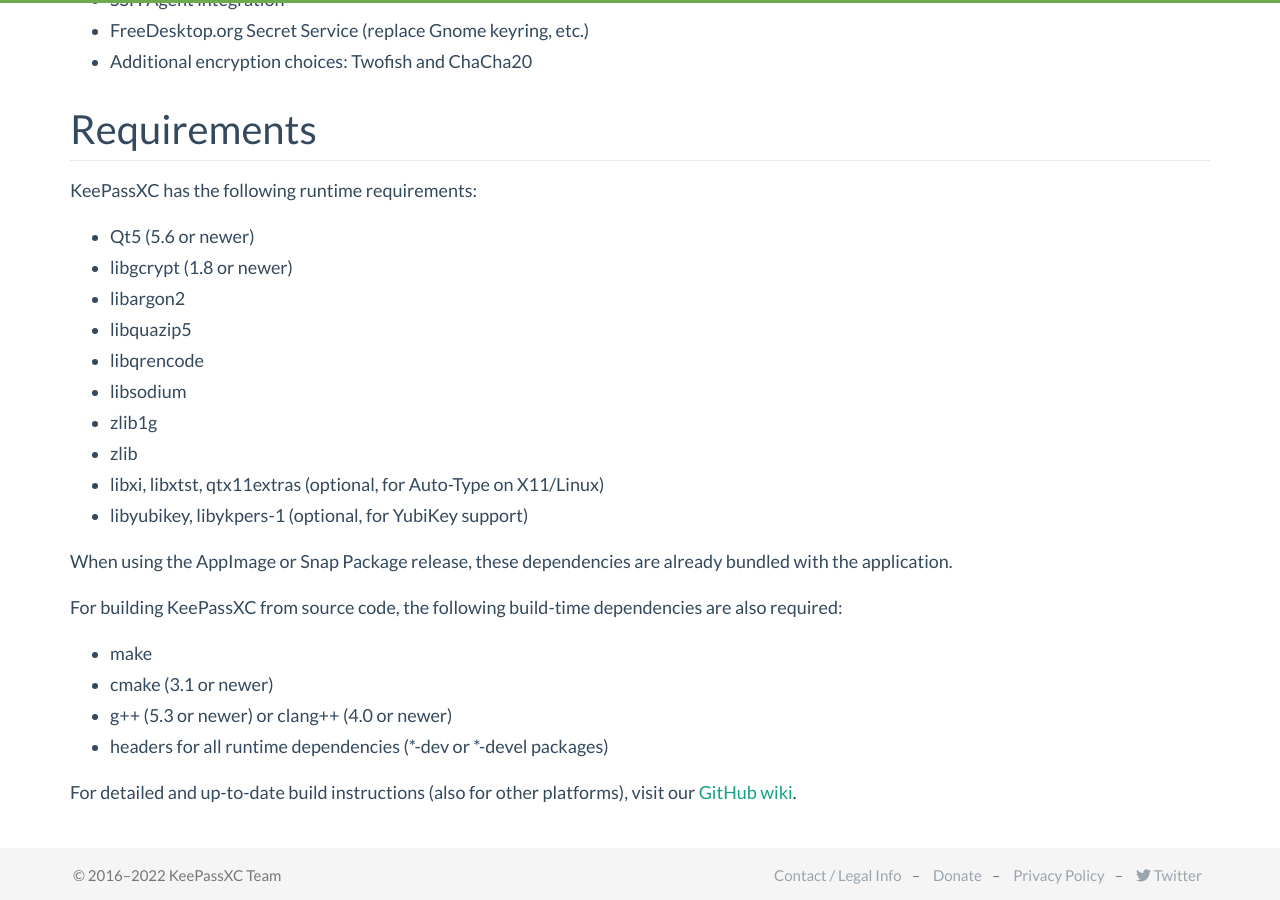
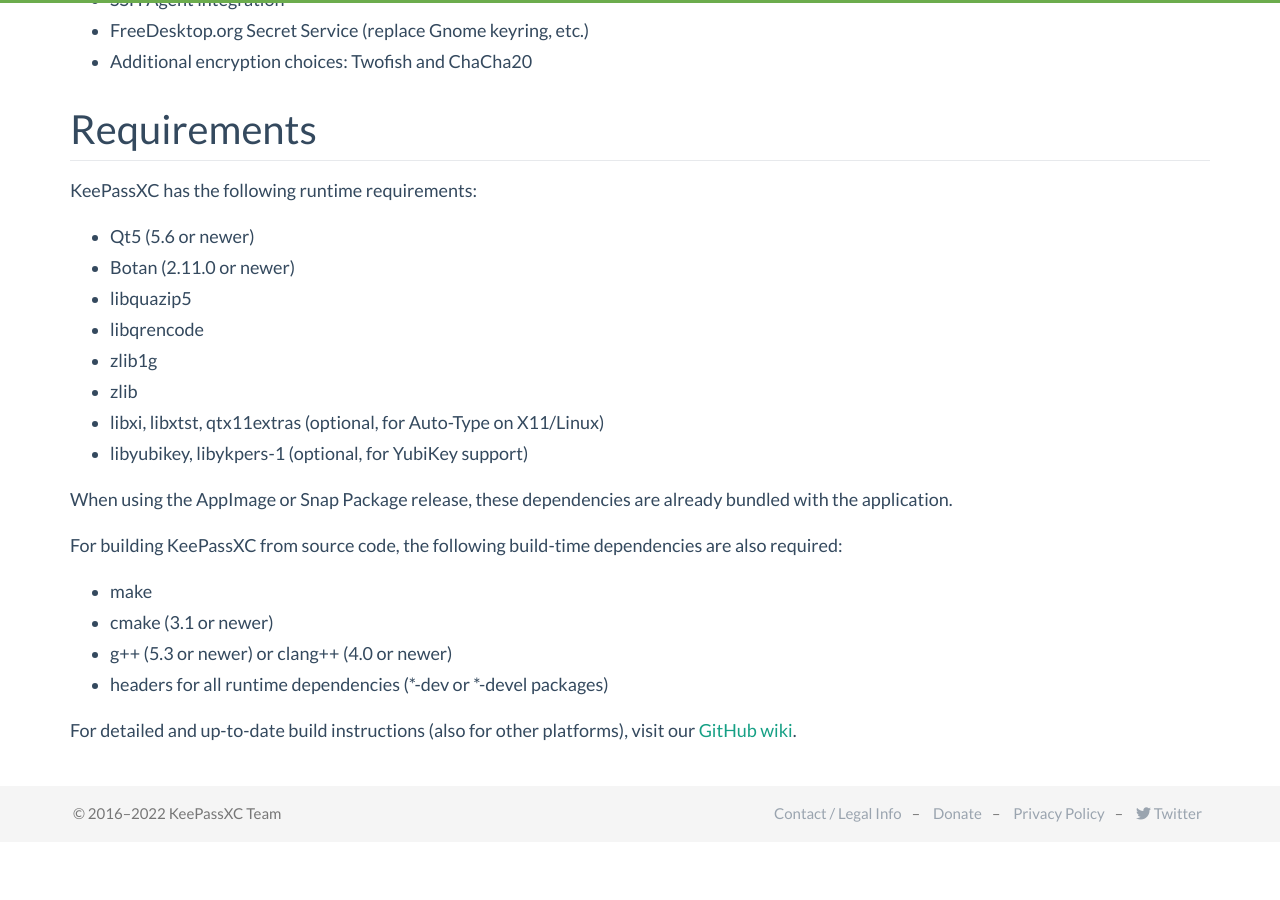
Before and after one commit to keepassxreboot/keepassxc-org, a Jekyll site: the page built from project.html, in a window 1280 px wide and 900 px high, scrolled down 1487 px. Built offline with Jekyll 4.4.1, drawn with Linux system fonts in a browser that asks for light colours; comment, search, counter and statistics services are not loaded; after the commit the page ends 2332 px from its top, so only the background shows below that.

Commit message:
project: Replace crypto dependencies with Botan
Since 2.7.0-beta1, libargon, gcrypt, and sodium are replaced with Botan.

Ref: https://github.com/keepassxreboot/keepassxc/commit/80809ace677a920b62be2259c1156d419adcdb97

```diff
--- a/project.html
+++ b/project.html
@@ -62,11 +62,9 @@
     <p>KeePassXC has the following runtime requirements:
     <ul>
         <li>Qt5 (5.6 or newer)</li>
-        <li>libgcrypt (1.8 or newer)</li>
-        <li>libargon2</li>
+        <li>Botan (2.11.0 or newer)</li>
         <li>libquazip5</li>
         <li>libqrencode</li>
-        <li>libsodium</li>
         <li>zlib1g</li>
         <li>zlib</li>
         <li>libxi, libxtst, qtx11extras (optional, for Auto-Type on X11/Linux)</li>
```
